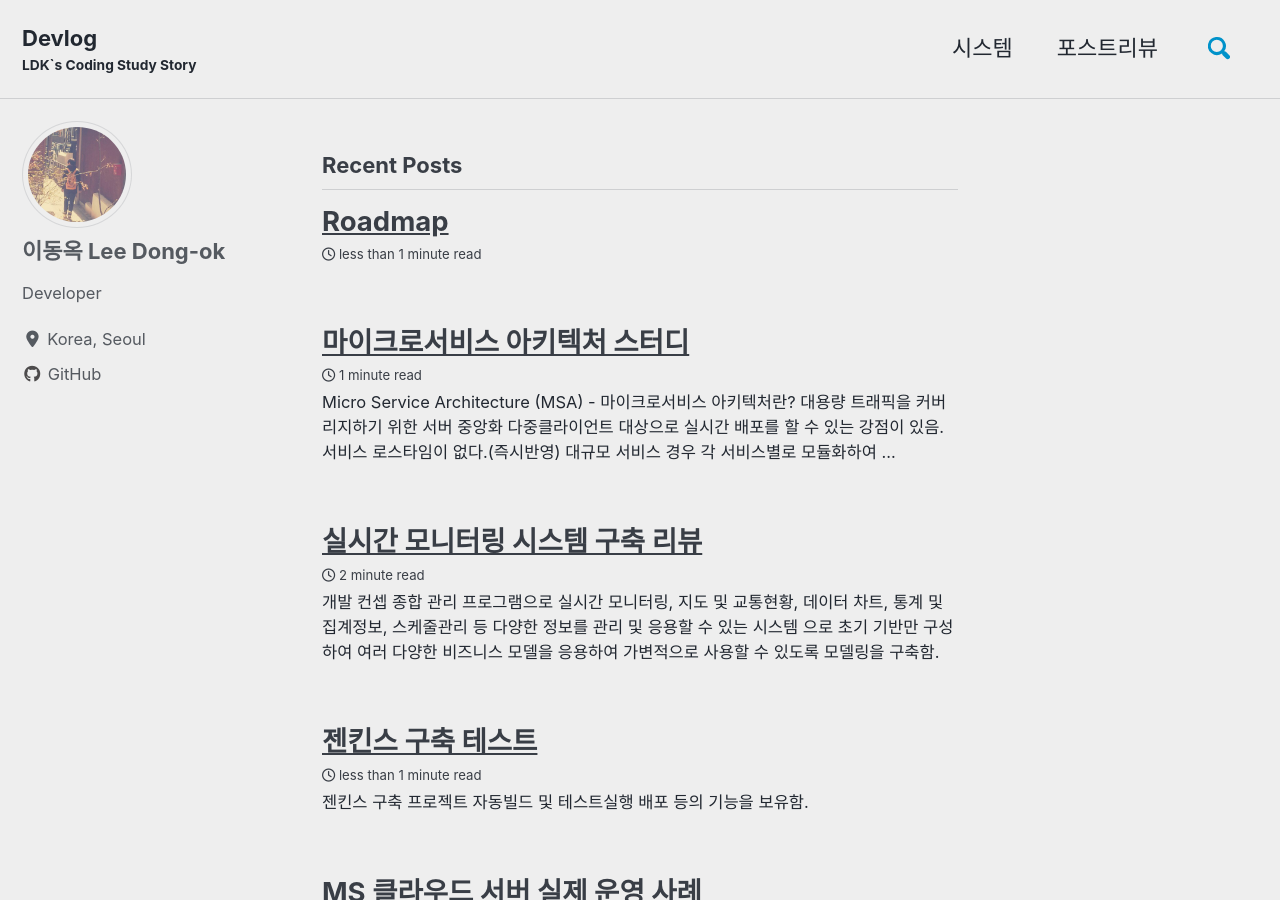
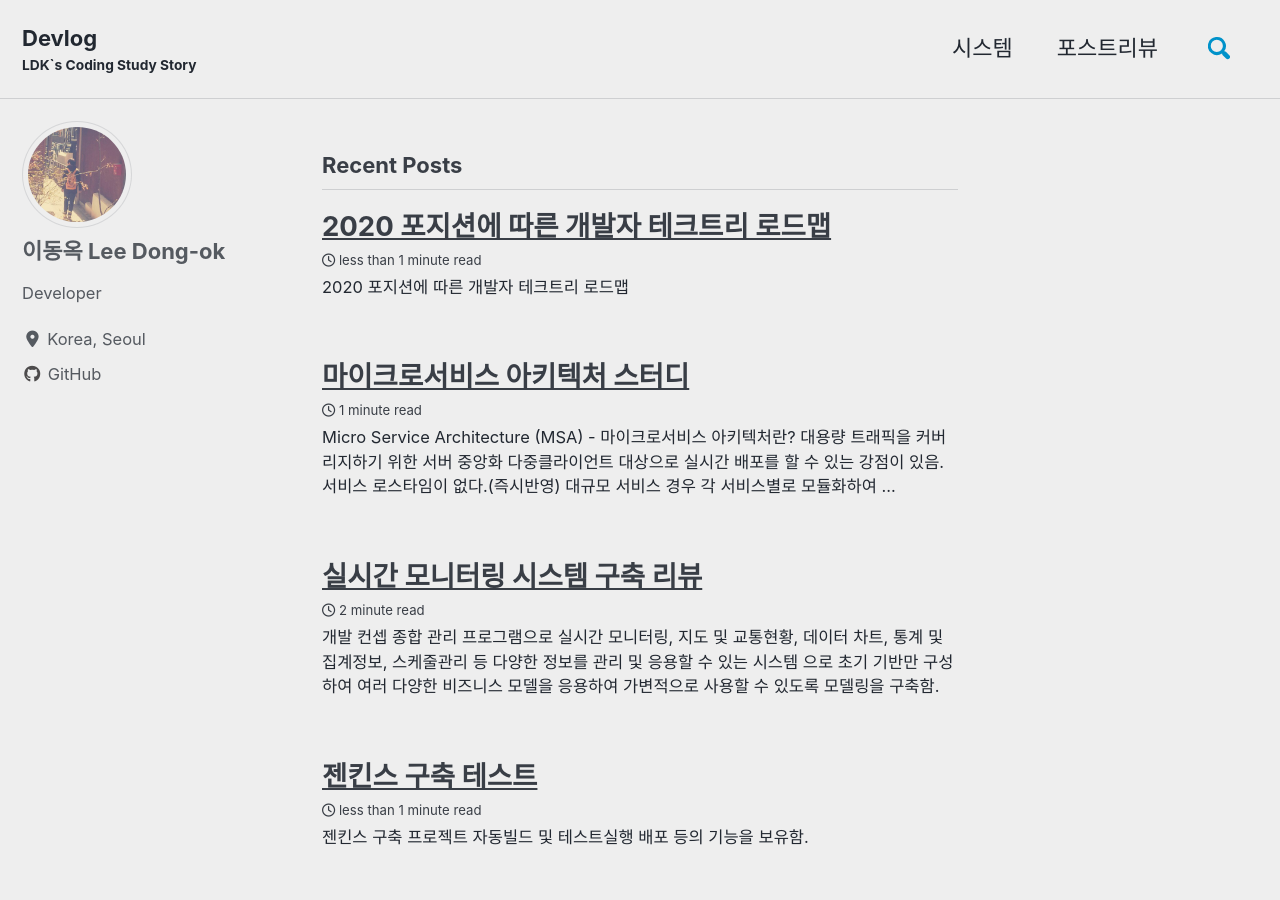
Before and after one commit to ldk-hub/ldk-hub.github.io, a Jekyll site: the page built from index.html, in a window 1280 px wide and 900 px high. Built offline with Jekyll 4.4.1, drawn with Linux system fonts in a browser that asks for light colours; cached includes are drawn as plain includes; nearby versions of some CDN libraries; a script that is not in the unit is left out; the list of posts is cut into pages by our own code; comment, search, counter and statistics services are not loaded.

Commit message:
Update 2020-05-06-roadmap.md

```diff
--- a/_posts/2020-05-06-roadmap.md
+++ b/_posts/2020-05-06-roadmap.md
@@ -1,3 +1,8 @@
+---
+title: "2020 포지션에 따른 개발자 테크트리 로드맵"
+date: 2020-05-06 10:03:28 -0400
+categories: ROADMAP
+---
 
 
 
```
